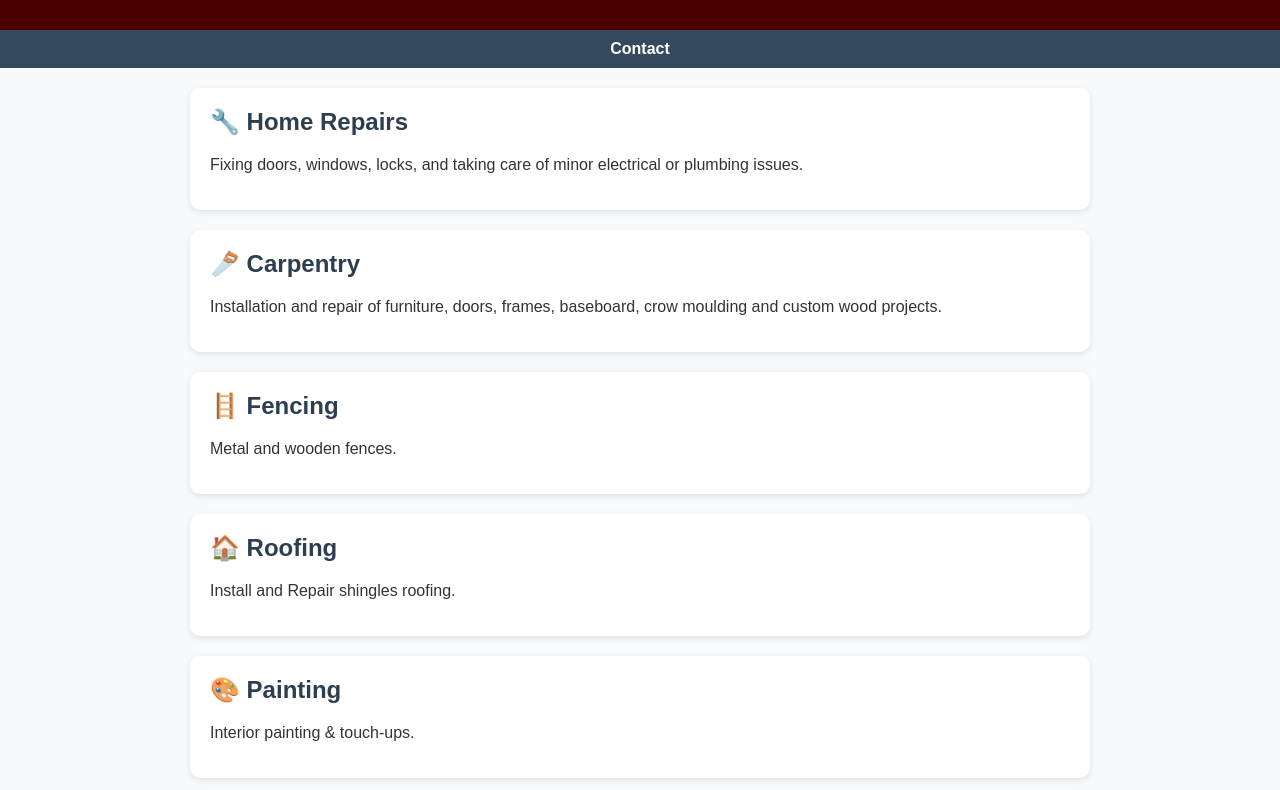
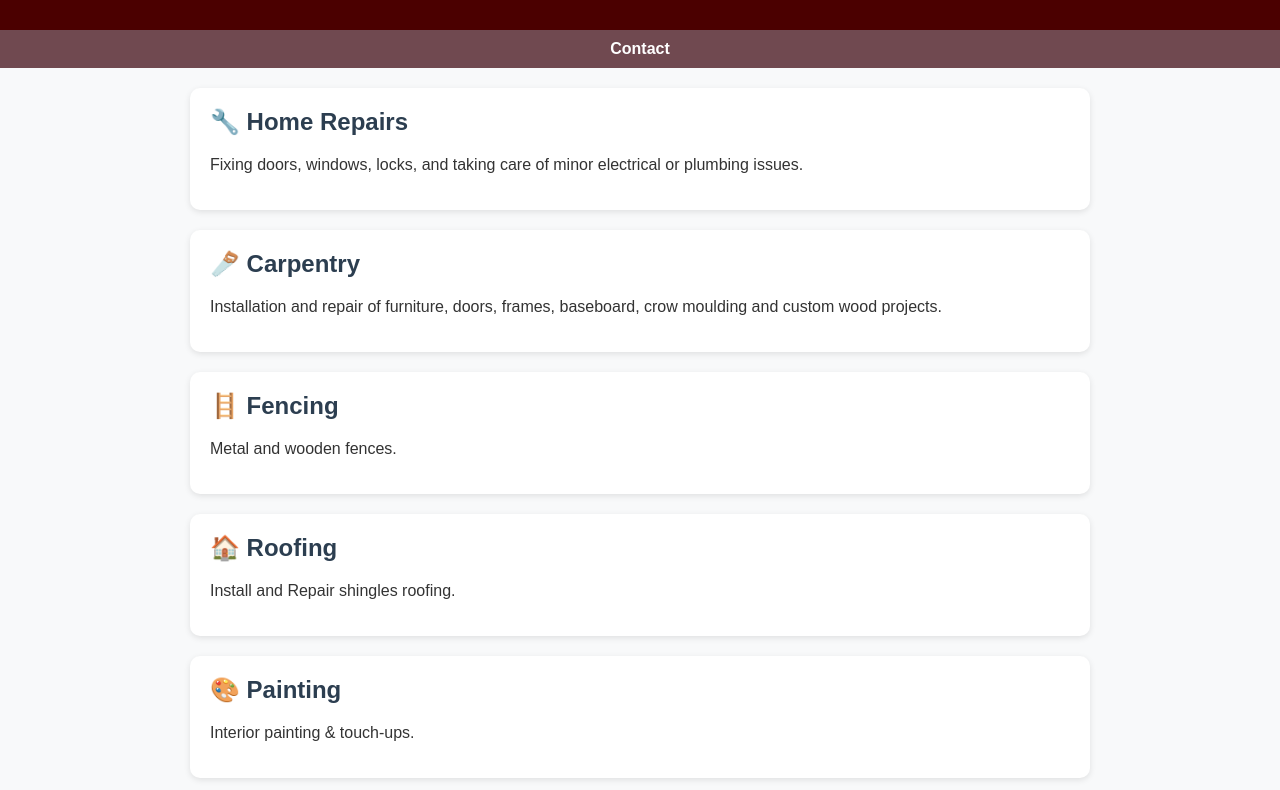
Before and after one commit to cesarrojas85/handyman-contact, a plain HTML site: page Services.html in a window 1280 px wide. Shown: the part 88-878 px from the top of the page. Drawn offline with Linux system fonts and the light colour scheme.

Commit message:
Update Services.html

```diff
--- a/Services.html
+++ b/Services.html
@@ -19,7 +19,7 @@
       text-align: center;
     }
     nav {
-      background: #34495e;
+      background: #704950;
       padding: 10px;
       text-align: center;
     }
```
